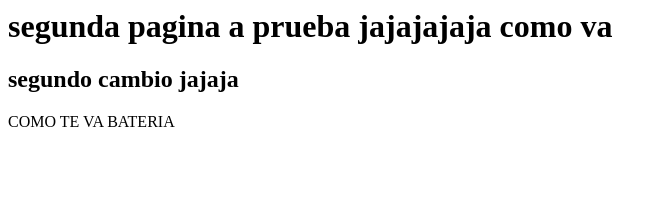
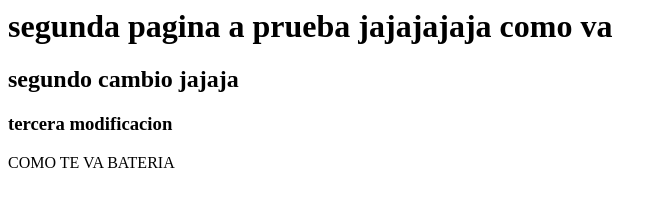
Before and after one commit to jhon220190/proyecto-4, a plain HTML site: page index.html in a window 1280 px wide. Shown: the whole page, without its empty margins (0-667 px from the left). Drawn offline with Linux system fonts and the light colour scheme.

Commit message:
tercera modificacion

```diff
--- a/index.html
+++ b/index.html
@@ -5,7 +5,8 @@
 		<h1>
 segunda pagina  a prueba jajajajaja como va
 		</h1>
-        <h2>segundo cambio jajaja</h2>
+		<h2>segundo cambio jajaja</h2>
+		<h3>tercera modificacion</h3>
 		<footer>COMO TE VA BATERIA</footer>
 	</body>
 
```
